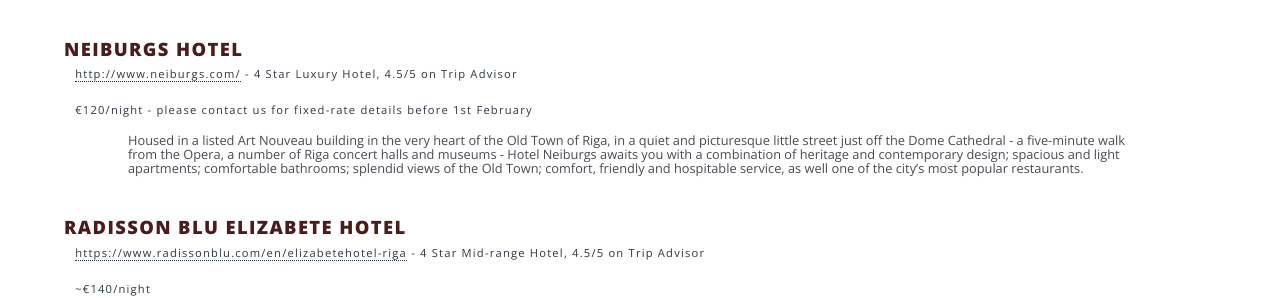
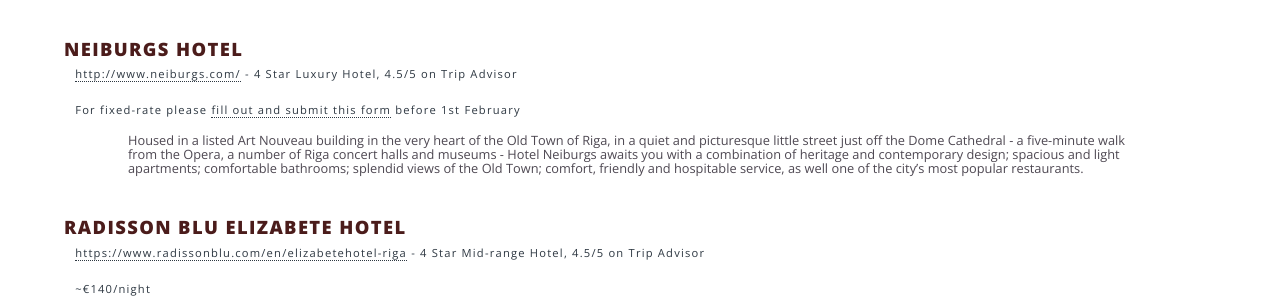
Before and after one commit to aliseandblake/aliseandblake.github.io, a Jekyll site: the page built from accommodation.md, in a window 1280 px wide and 900 px high, scrolled down 1830 px. Shown: the part 158-456 px from the top of the window. Built offline with Jekyll 4.4.1, drawn with Linux system fonts in a browser that asks for light colours.

Commit message:
add fixed rate link

```diff
--- a/accommodation.md
+++ b/accommodation.md
@@ -70,9 +70,12 @@
 
 ### Neiburgs Hotel
 
-**[http://www.neiburgs.com/](http://www.neiburgs.com/) - 4 Star Luxury Hotel, 4.5/5 on Trip Advisor**
+**[http://www.neiburgs.com/](http://www.neiburgs.com/) - 4 Star Luxury Hotel,
+4.5/5 on Trip Advisor**
 
-**€120/night - please contact us for fixed-rate details before 1st February**
+**For fixed-rate please
+[fill out and submit this form](https://drive.google.com/file/d/0B5p-Ruo7uA87czNOZlFRdlRTYWs/view)
+before 1st February**
 
 *Housed in a listed Art Nouveau building in the very heart of the Old Town of
 Riga, in a quiet and picturesque little street just off the Dome Cathedral - a
```
